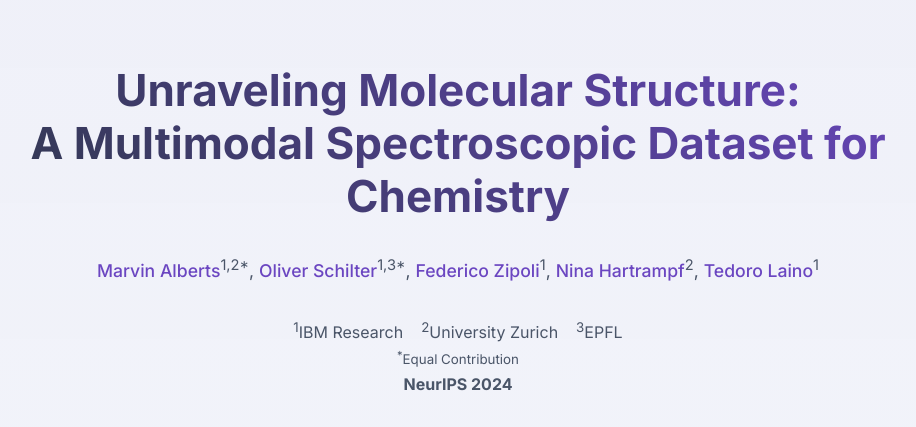
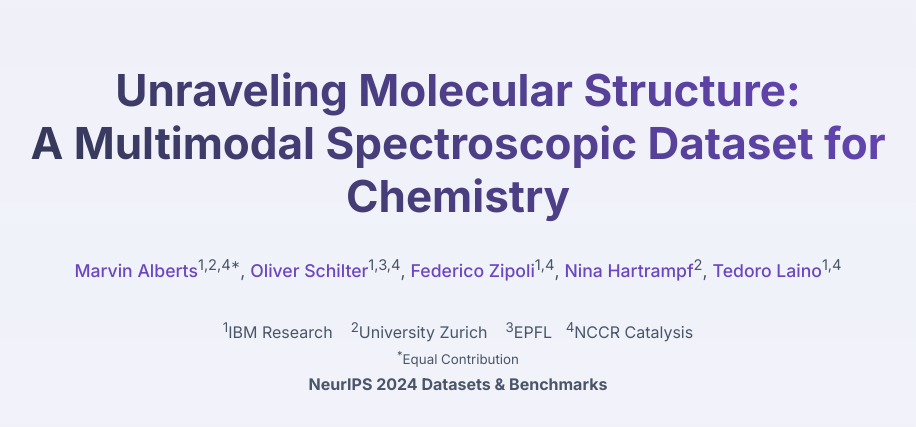
Before and after one commit to rxn4chemistry/multimodal-spectroscopic-dataset, a plain HTML site: page docs/index.html in a window 1280 px wide. Shown: the top 427 px of the page, without its empty margins (182-1098 px from the left). Drawn offline with nearby package versions, Linux system fonts and the light colour scheme.

Commit message:
add funding

```diff
--- a/docs/index.html
+++ b/docs/index.html
@@ -239,7 +239,7 @@
             font-size: 0.9rem;
             overflow-x: auto;
             margin: 2rem 0;
-            box-shadow: 0 4px 6px rgba(0, 0, 0, 0.05);
+            box-shadow: 0 5px 8px rgba(0, 0, 0, 0.05);
         }
 
         /* Footer */
@@ -295,20 +295,21 @@
                 <div class="hero-content">
                     <h1 class="title">Unraveling Molecular Structure:<br>A Multimodal Spectroscopic Dataset for Chemistry</h1>
                     <div class="authors">
-                        <a href="https://github.com/MAlberts99" class="author-name">Marvin Alberts</a><sup>1,2*</sup>,
-                        <a href="https://schwallergroup.github.io/people/oliver_schilter.html" class="author-name">Oliver Schilter</a><sup>1,3*</sup>,
-                        <a href="https://research.ibm.com/people/federico-zipoli" class="author-name">Federico Zipoli</a><sup>1</sup>,
+                        <a href="https://github.com/MAlberts99" class="author-name">Marvin Alberts</a><sup>1,2,4*</sup>,
+                        <a href="https://schwallergroup.github.io/people/oliver_schilter.html" class="author-name">Oliver Schilter</a><sup>1,3,4</sup>,
+                        <a href="https://research.ibm.com/people/federico-zipoli" class="author-name">Federico Zipoli</a><sup>1,4</sup>,
                         <a href="https://www.chem.uzh.ch/en/research/groups/hartrampf/cv.html" class="author-name">Nina Hartrampf</a><sup>2</sup>,
-                        <a href="https://research.ibm.com/people/teodoro-laino" class="author-name">Tedoro Laino</a><sup>1</sup>
+                        <a href="https://research.ibm.com/people/teodoro-laino" class="author-name">Tedoro Laino</a><sup>1,4</sup>
                     </div>
                     <div class="institution">
                         <sup>1</sup>IBM Research &nbsp;&nbsp;
                         <sup>2</sup>University Zurich &nbsp;&nbsp;
-                        <sup>3</sup>EPFL
+                        <sup>3</sup>EPFL&nbsp;&nbsp;
+                        <sup>4</sup>NCCR Catalysis
                         <br>
                         <small><sup>*</sup>Equal Contribution</small>
                         <br>
-                        <strong>NeurIPS 2024</strong>
+                        <strong> NeurIPS 2024 Datasets & Benchmarks </strong>
                     </div>
                     <div class="button-group">
                         <a href="https://arxiv.org/abs/2407.17492" class="button button-secondary">
@@ -493,7 +494,8 @@
         <footer>
             <div class="container">
                 <p>
-                    For more information contact the first authors directly or open a GitHub issue.
+                    For more information contact the first authors directly or open a GitHub issue. <br>
+                    This publication was created as part of NCCR Catalysis (grant number 180544), a National Centre of Competence in Research funded by the Swiss National Science Foundation.
                 </p>
             </div>
         </footer>
```
Also changed, not shown: 1 other file.
